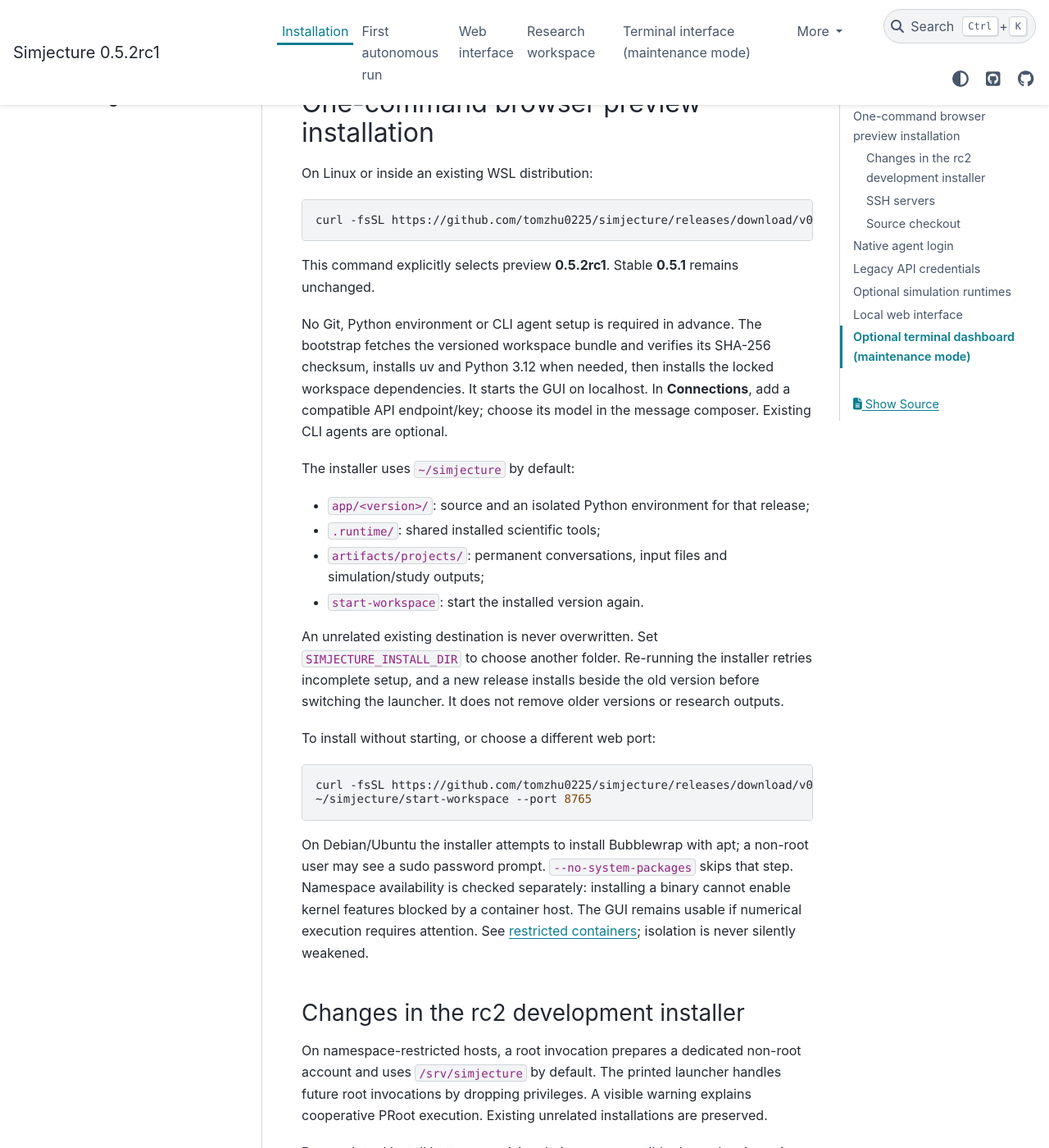
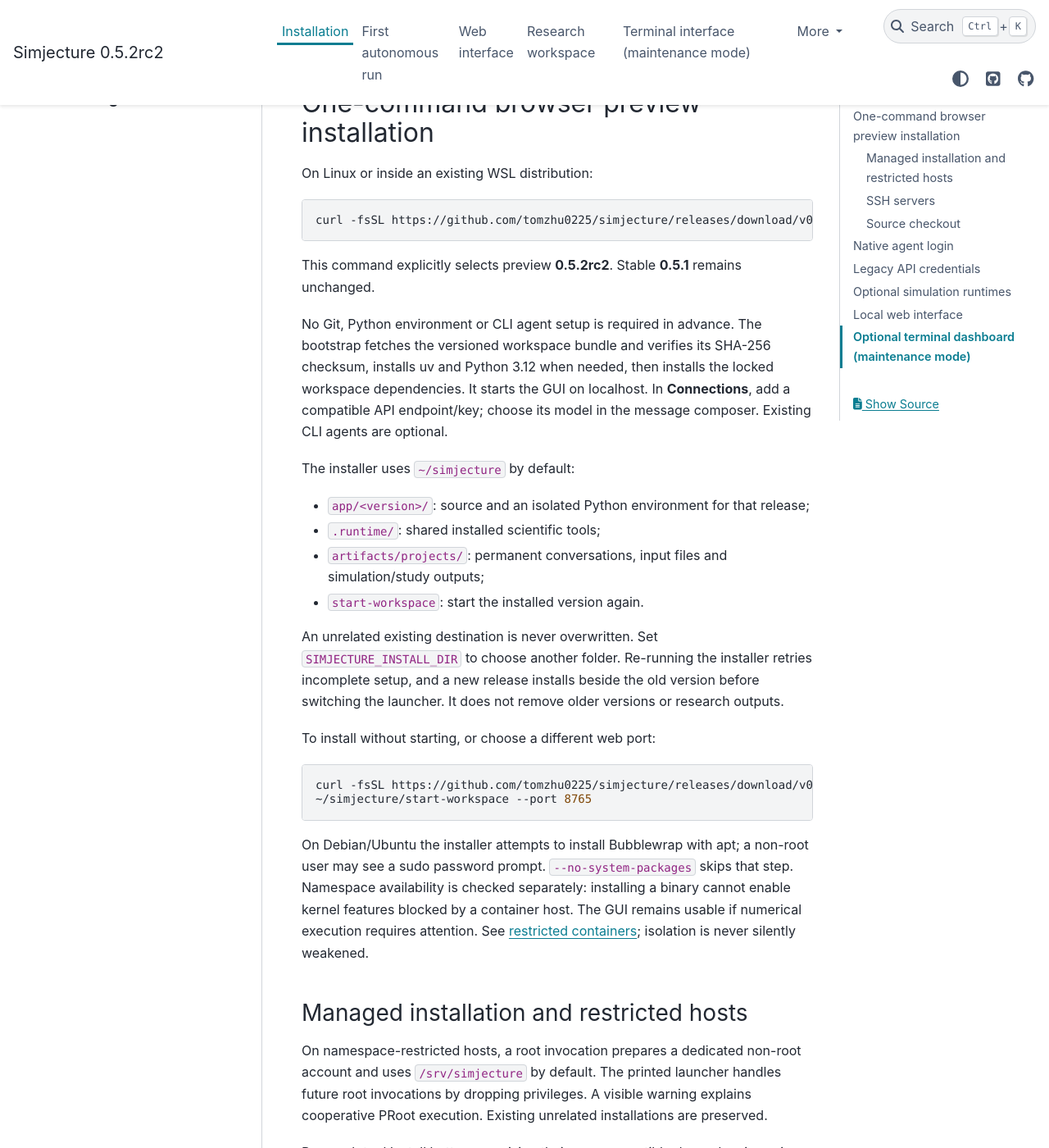
Before and after one commit to tomzhu0225/simjecture, a Sphinx documentation site: the page built from docs/getting-started/installation.md, in a window 1280 px wide and 1400 px high, scrolled down 193 px. Shown: the whole window at 82% size. Built offline with Sphinx 7.4.7 and the PyData theme 0.15.4, drawn with Linux system fonts in a browser that asks for light colours; some of the changed text lies outside the part shown.

Commit message:
Prepare 0.5.2rc2 preview release and document validated installation

````diff
--- a/docs/conf.py
+++ b/docs/conf.py
@@ -3,7 +3,7 @@
 project = "Simjecture"
 author = "Bowen Zhu"
 copyright = "2026, Bowen Zhu and contributors"
-release = "0.5.2rc1"
+release = "0.5.2rc2"
 
 extensions = [
     "myst_parser",
--- a/docs/getting-started/installation.md
+++ b/docs/getting-started/installation.md
@@ -5,10 +5,10 @@
 On Linux or inside an existing WSL distribution:
 
 ```bash
-curl -fsSL https://github.com/tomzhu0225/simjecture/releases/download/v0.5.2rc1/install.sh | bash
+curl -fsSL https://github.com/tomzhu0225/simjecture/releases/download/v0.5.2rc2/install.sh | bash
 ```
 
-This command explicitly selects preview **0.5.2rc1**. Stable **0.5.1** remains unchanged.
+This command explicitly selects preview **0.5.2rc2**. Stable **0.5.1** remains unchanged.
 
 No Git, Python environment or CLI agent setup is required in advance. The bootstrap
 fetches the versioned workspace bundle and verifies its SHA-256 checksum, installs uv
@@ -31,7 +31,7 @@
 To install without starting, or choose a different web port:
 
 ```bash
-curl -fsSL https://github.com/tomzhu0225/simjecture/releases/download/v0.5.2rc1/install.sh | bash -s -- --no-start
+curl -fsSL https://github.com/tomzhu0225/simjecture/releases/download/v0.5.2rc2/install.sh | bash -s -- --no-start
 ~/simjecture/start-workspace --port 8765
 ```
 
@@ -42,7 +42,7 @@
 attention. See [restricted containers](../how-to/restricted-containers.md); isolation
 is never silently weakened.
 
-### Changes in the rc2 development installer
+### Managed installation and restricted hosts
 
 On namespace-restricted hosts, a root invocation prepares a dedicated non-root
 account and uses `/srv/simjecture` by default. The printed launcher handles future
@@ -127,8 +127,9 @@
 uv run simjecture install warpx-cpu
 ```
 
-The CUDA profile requires an operator-audited source checkout at the revision
-declared by the WarpX deployment skill:
+The CUDA profile can fetch the pinned source and provision its build prerequisites.
+The bundled recipe builds 2D; use the GUI agent to discuss other dimensions or
+application requirements. An audited source checkout can also be supplied:
 
 ```bash
 uv run simjecture install warpx-cuda \
--- a/pyproject.toml
+++ b/pyproject.toml
@@ -4,7 +4,7 @@
 
 [project]
 name = "simjecture"
-version = "0.5.2rc1"
+version = "0.5.2rc2"
 description = "Evidence-governed autonomous experimentation and falsification for computational science"
 readme = "README.md"
 license = "Apache-2.0"
--- a/src/conjecture_solver/__init__.py
+++ b/src/conjecture_solver/__init__.py
@@ -5,6 +5,6 @@
 try:
     __version__ = version("simjecture")
 except PackageNotFoundError:
-    __version__ = "0.5.2rc1"
+    __version__ = "0.5.2rc2"
 
 __all__ = ["__version__"]
````
Also changed, not shown: CHANGELOG.md (+17 -1 lines), README.md (+3 -3 lines), docs/index.md (+2 -1 lines), 6 other files.
